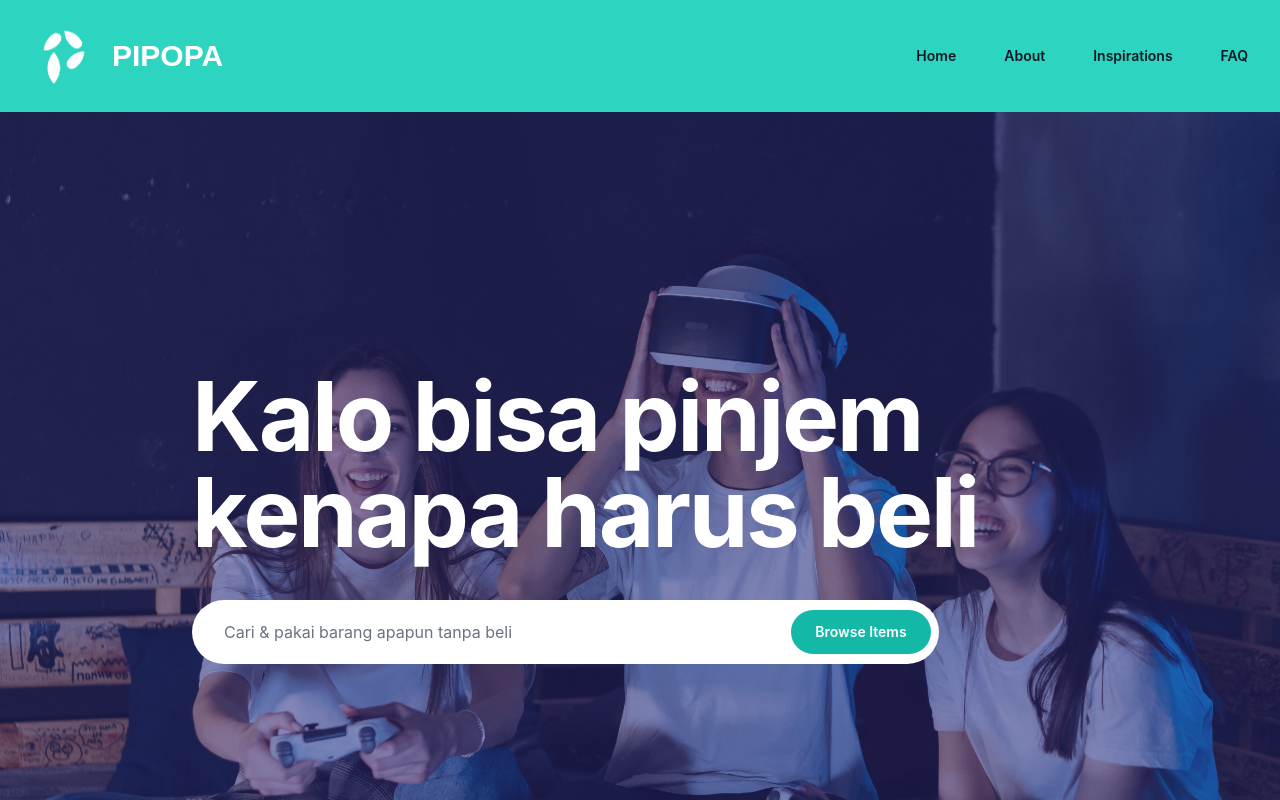
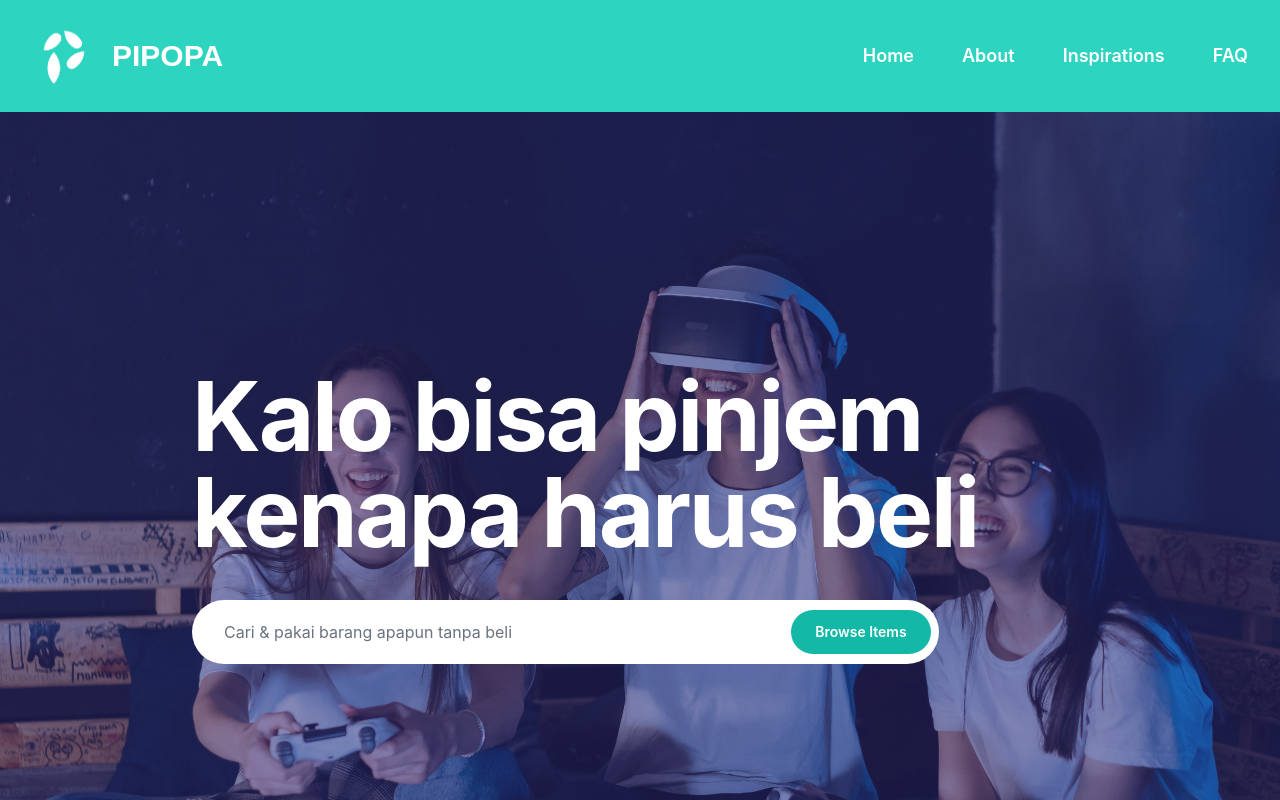
Before and after one commit to valfidz/pipopa-fe, a React (Create React App) app: page / in a window 1280 px wide. Shown: the top 800 px of the page. Built offline with nearby package versions, Linux system fonts and the light colour scheme.

Commit message:
change url and change font size on navbar

```diff
--- a/src/components/footer.js
+++ b/src/components/footer.js
@@ -6,7 +6,7 @@ import { AlertSuccess } from './alertSuccess.js';
 import { AlertFailed } from './alertFailed.js';
 
 function Footer() {
-    const be_url = process.env.REACT_APP_BE_URL || 'http://localhost:5000'
+    const be_url = process.env.REACT_APP_BE_URL
     const [formData, setFormData] = useState({
         firstName: '',
         lastName: '',
--- a/src/components/navbar.js
+++ b/src/components/navbar.js
@@ -40,16 +40,16 @@ export default function Nav() {
 
         {/* Desktop Menu */}
         <PopoverGroup className="hidden lg:flex lg:gap-x-12">
-          <a href="/" className="text-sm font-semibold leading-6 text-gray-900">
+          <a href="/" className="text-lg text-white font-semibold leading-6 text-gray-900">
             Home
           </a>
-          <a href="/about" className="text-sm font-semibold leading-6 text-gray-900">
+          <a href="/about" className="text-lg text-white font-semibold leading-6 text-gray-900">
             About
           </a>
-          <a href="/inspirations" className="text-sm font-semibold leading-6 text-gray-900">
+          <a href="/inspirations" className="text-lg text-white font-semibold leading-6 text-gray-900">
             Inspirations
           </a>
-          <a href="/faq" className="text-sm font-semibold leading-6 text-gray-900">
+          <a href="/faq" className="text-lg text-white font-semibold leading-6 text-gray-900">
             FAQ
           </a>
         </PopoverGroup>
```
